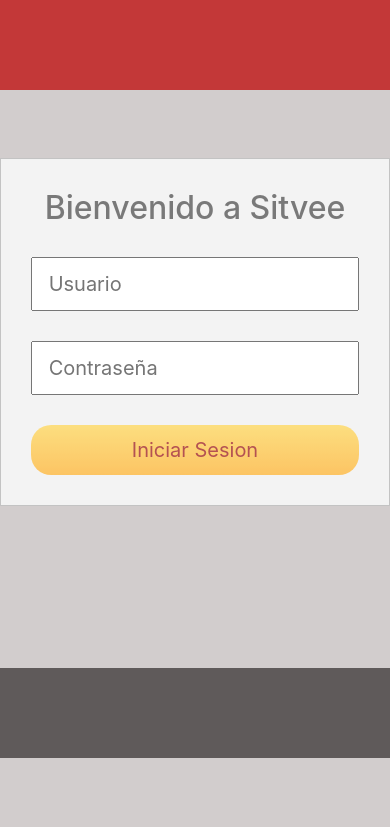
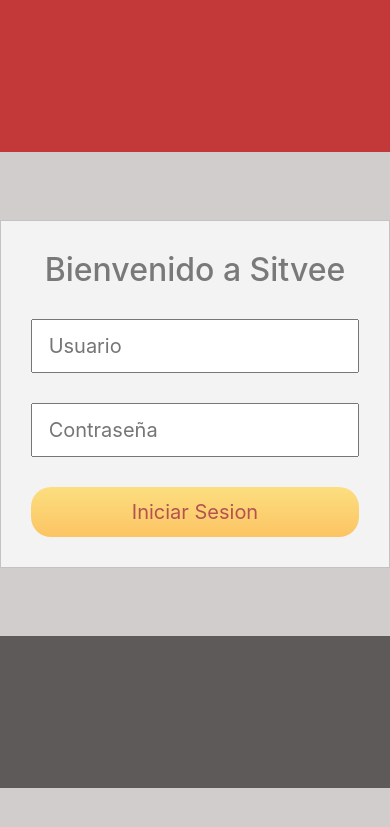
Before and after one commit to rambolisis/SITVEE, a PHP site: page /index.php in a window 390 px wide; the page is wider, and only the part inside the window is pictured. Shown: the top 827 px of that part. Run offline with PHP 8.4, Linux system fonts and the light colour scheme.

Commit message:
responsive

```diff
--- a/template/header.php
+++ b/template/header.php
@@ -12,16 +12,15 @@
 
         #header {
             background: #c33838;
-            padding: 45px;
-            padding-left: 1491px;
+            width:100%;
+            height:18%;
         }
 
         #footer {
             background: #5f5a5a;
             position: absolute;
-            top: 668px;
-            padding: 45px;
-            padding-left: 1491px;
+            width:100%;
+            height:18%;
         }
 
         .error{
```
